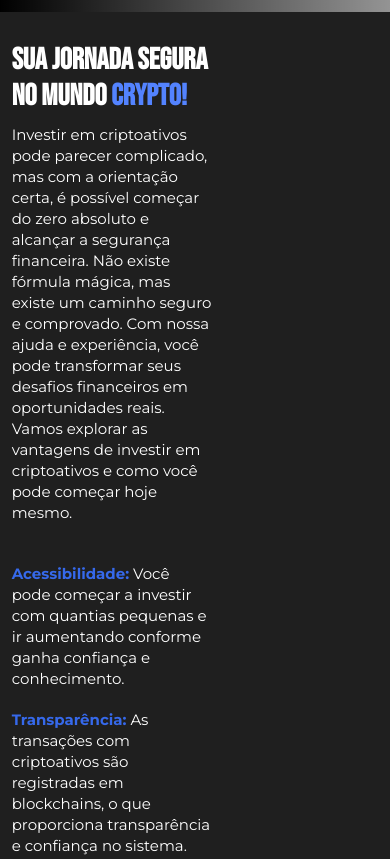
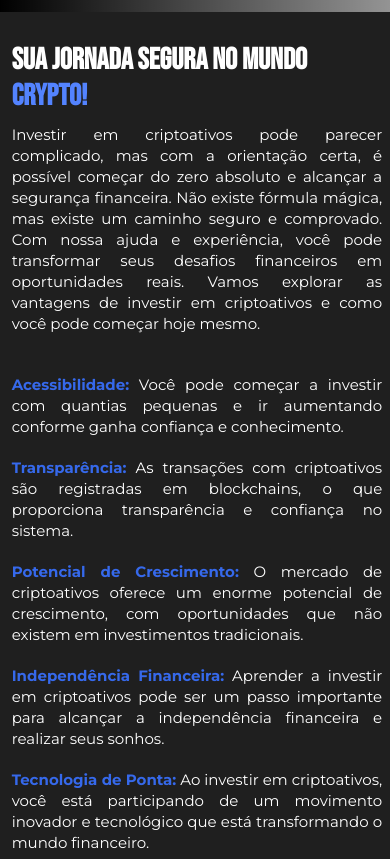
Before and after one commit to vini-j-pereira/do-zero-ao-investidor-crypto, a plain HTML site: page index.html in a window 390 px wide. Shown: the part 2500-3359 px from the top of the page. Drawn offline with nearby package versions, Linux system fonts and the light colour scheme; grey boxes are pictures that could not be loaded.

Commit message:
commit_ resp soluções

```diff
--- a/resposivo.css
+++ b/resposivo.css
@@ -150,15 +150,15 @@
     }
 
     .container-solucao{
-        width: 64.5% !important;
-        height: 100% !important;
+        width: 95% !important;
+        height: 100vh !important;
         display: flex;
         margin-left: 3% !important;
         margin-right: 0 !important;
     }
 
     .title-solucao{
-        width: 200px !important;
+        width: 390px !important;
         margin-top: 30px !important;
         color: var(--color-white);
     }
@@ -171,7 +171,7 @@
 
     .title-solucao p{
         font-size: 15px !important;
-        text-align: start !important;
+        text-align: justify !important;
         line-height: 1.4 !important;
     }
 
```
